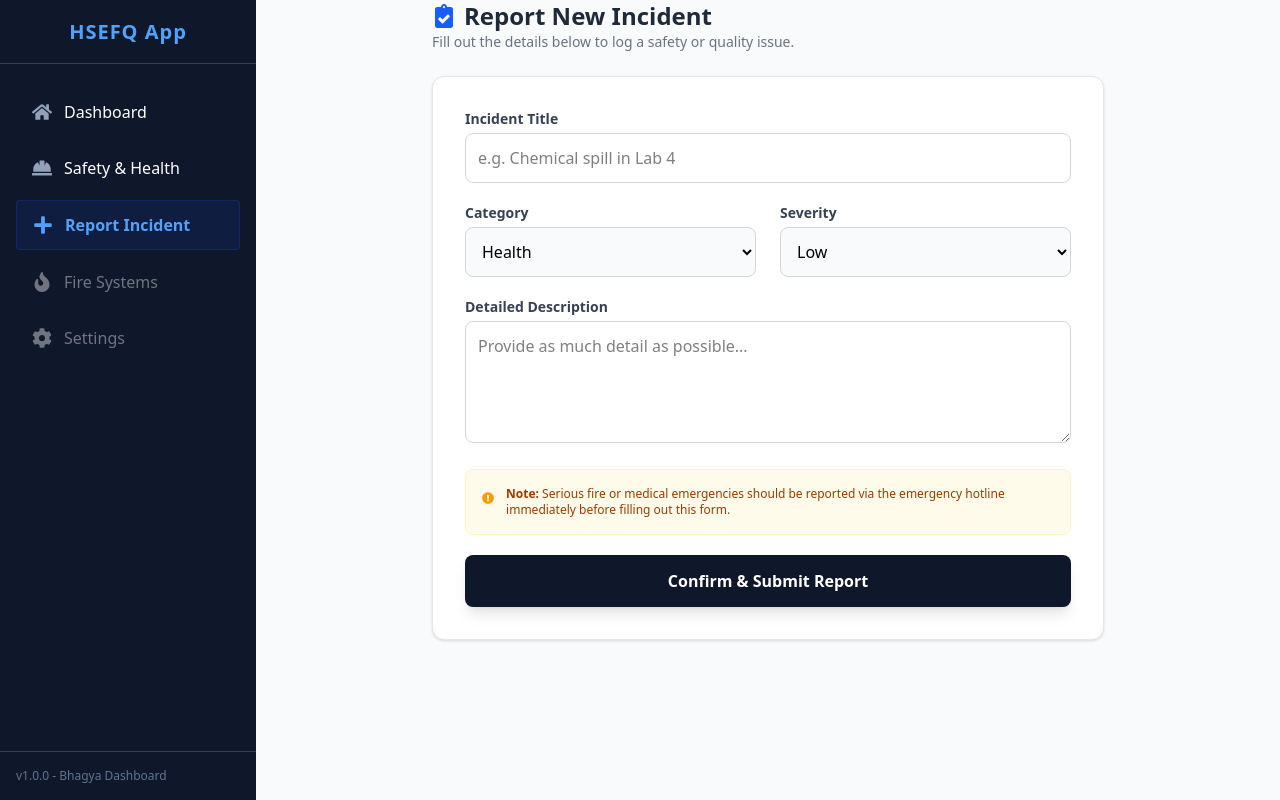
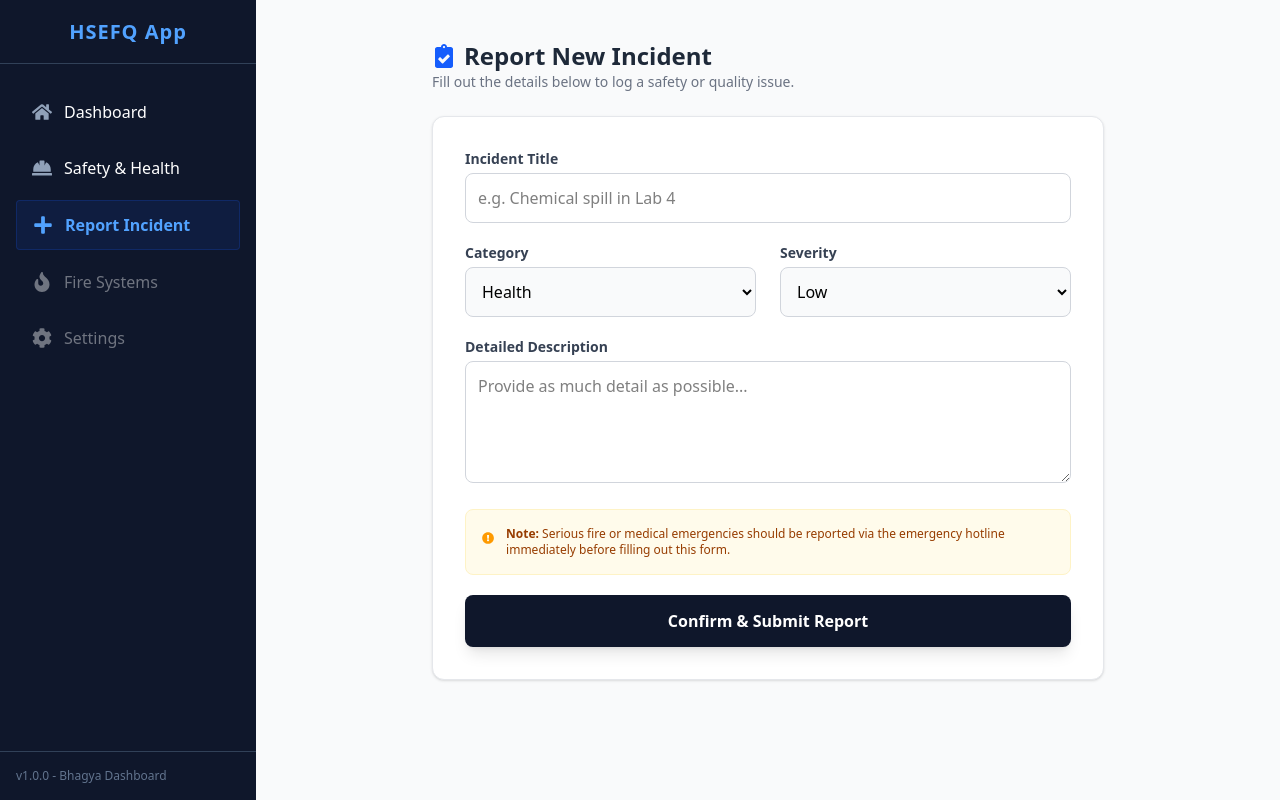
Before and after one commit to SwamiBhagya/Internship-HSEFQ, a React (Vite) app: page /report in a window 1280 px wide. Built offline with nearby package versions, Linux system fonts and the light colour scheme.

Commit message:
Report section margin improved

```diff
--- a/src/pages/ReportIncident.jsx
+++ b/src/pages/ReportIncident.jsx
@@ -44,7 +44,7 @@
 
   // 4. The Main Form View
   return (
-    <div className="max-w-2xl mx-auto">
+    <div className="max-w-2xl mx-auto my-10 ">
       {/* Page Header */}
       <div className="mb-6">
         <h1 className="text-2xl font-bold text-gray-800 flex items-center gap-2">
```
